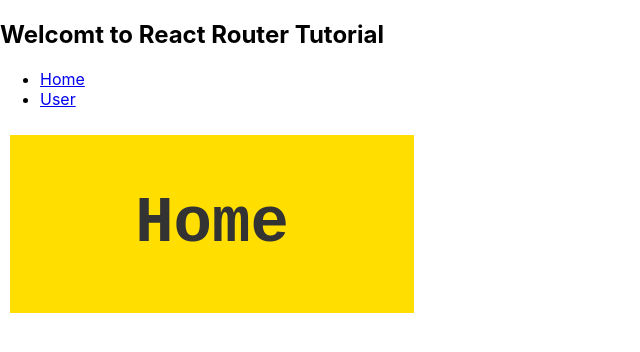
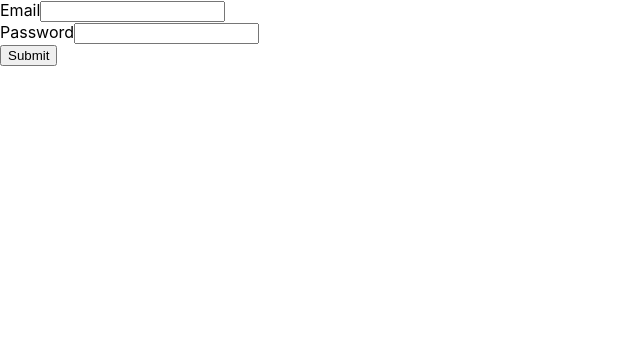
Before and after one commit to surajbokankar/React, a React (Create React App) app: page / in a window 1280 px wide. Shown: the top 352 px of the page, without its empty margins (0-640 px from the left). Built offline with nearby package versions, Linux system fonts and the light colour scheme.

Commit message:
Login Form in progress

```diff
--- a/src/App.js
+++ b/src/App.js
@@ -7,6 +7,37 @@ import {BrowserRouter as Router,Switch,Route, Link } from 'react-router-dom';
 import User from './component/user';
 
 class App extends Component {
+
+
+  constructor(props){
+    super(props);
+    this.state={
+     email:props.email,
+     password:props.password,
+     onLoginClick:this.onLoginClick
+    };
+
+  }
+
+
+  onEmailChange(event){
+    this.setState({
+      email:event.target.email
+    });
+  }
+
+  onPasswordChange(event){
+    this.setState({
+      password:event.target.password
+    });
+  }
+
+  onLoginClick(event){
+    console.log("Values="+this.state.email+"Password="+this.state.password);
+    event.preventDefault();
+
+  }
+
 render() {
 
     var style=  {
@@ -19,30 +50,34 @@ render() {
 
     return (
 
-      <Router>
-      <div>
+      <div  class="container">
 
-       <h2>Welcomt to React Router Tutorial</h2>
-       <div>
+       <form>
 
-        <ul role="nav">
-          <li><Link to="/">Home</Link></li>
-          <li><Link to="/user">User</Link></li>
-        </ul>
-      </div>
-         <Switch>
-           <Route exact path="/"
-           component={Home}
-           />
+         <label>Email</label>
+         <input  value={this.props.email}
+           onChange={this.onEmailChange.bind(this)
+         }/>
 
-           <Route exact path="/user"
-           component={User}
-           />
-           </Switch>
+         <br/>
 
-      </div>
+         <label>Password</label>
+         <input  value={this.props.password}
+           onChange={this.onPasswordChange.bind(this)
+         }/>
 
-      </Router>
+         <br/>
+
+
+         <button
+         value={this}
+         onClick={this.onLoginClick.bind(this)}
+         >Submit</button>
+
+
+         </form>
+
+        </div>
 
     );
   }
```
